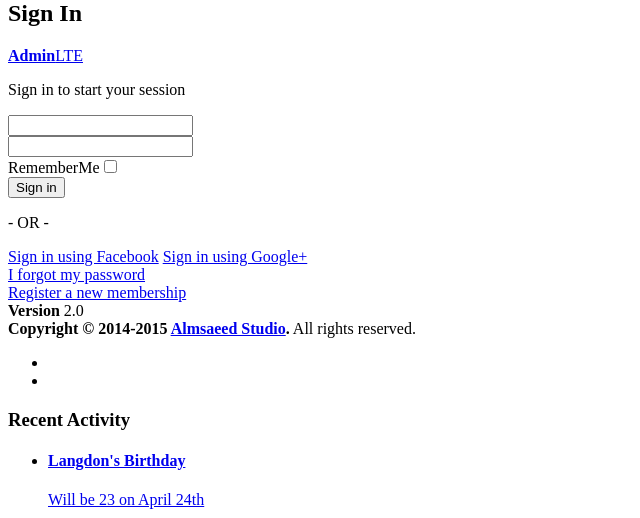
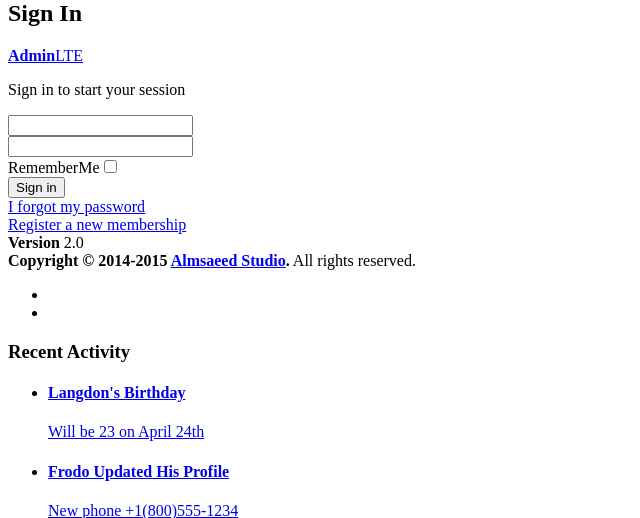
Before and after one commit to malashenkoEvgeniy/yii-shop, a Yii app: template backend/views/site/login.php in a window 1280 px wide. Shown: the part 3809-4327 px from the top of the page, without its empty margins (0-640 px from the left). Run offline with PHP 8.4 and a stand-in for Yii, Linux system fonts and the light colour scheme; the template is opened without the code that fills it, so the values that code supplies are empty; form fields are guessed from the names that the template uses; some libraries are stand-ins or nearby versions.

Commit message:
Simplified backend login page

```diff
--- a/backend/views/site/login.php
+++ b/backend/views/site/login.php
@@ -53,14 +53,6 @@ $fieldOptions2 = [
 
         <?php ActiveForm::end(); ?>
 
-        <div class="social-auth-links text-center">
-            <p>- OR -</p>
-            <a href="#" class="btn btn-block btn-social btn-facebook btn-flat"><i class="fa fa-facebook"></i> Sign in
-                using Facebook</a>
-            <a href="#" class="btn btn-block btn-social btn-google-plus btn-flat"><i class="fa fa-google-plus"></i> Sign
-                in using Google+</a>
-        </div>
-        <!-- /.social-auth-links -->
 
         <a href="#">I forgot my password</a><br>
         <a href="register.html" class="text-center">Register a new membership</a>
```
